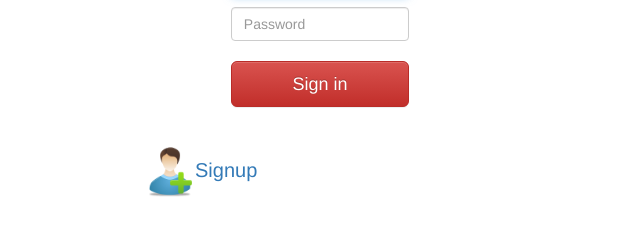
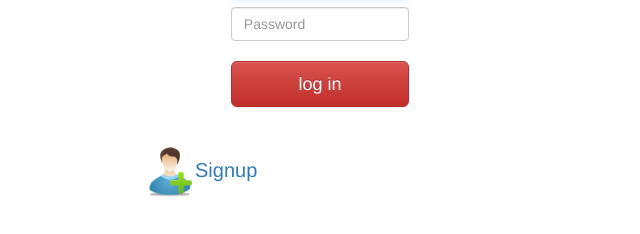
Before and after one commit to imad-elbouhati/microservices-deployment-eks-helm, a website: page ui/public/login.html in a window 1280 px wide. Shown: the part 270-504 px from the top of the page, 320-960 px from the left. Drawn offline with nearby package versions, Linux system fonts and the light colour scheme; files whose address does not match are found by name.

Commit message:
refactor: change login button message

```diff
--- a/ui/public/login.html
+++ b/ui/public/login.html
@@ -39,7 +39,7 @@
         <label for="inputPassword" class="sr-only">Password</label>
         <input type="password" id="inputPassword" class="form-control" name="password" placeholder="Password" required>
         <div style="height: 20px"></div>
-        <button class="btn btn-lg btn-danger btn-block" id="login" type="submit">Sign in</button>
+        <button class="btn btn-lg btn-danger btn-block" id="login" type="submit">log in</button>
     </form>
 </div> <!-- /container -->
 <div class="container">
```
